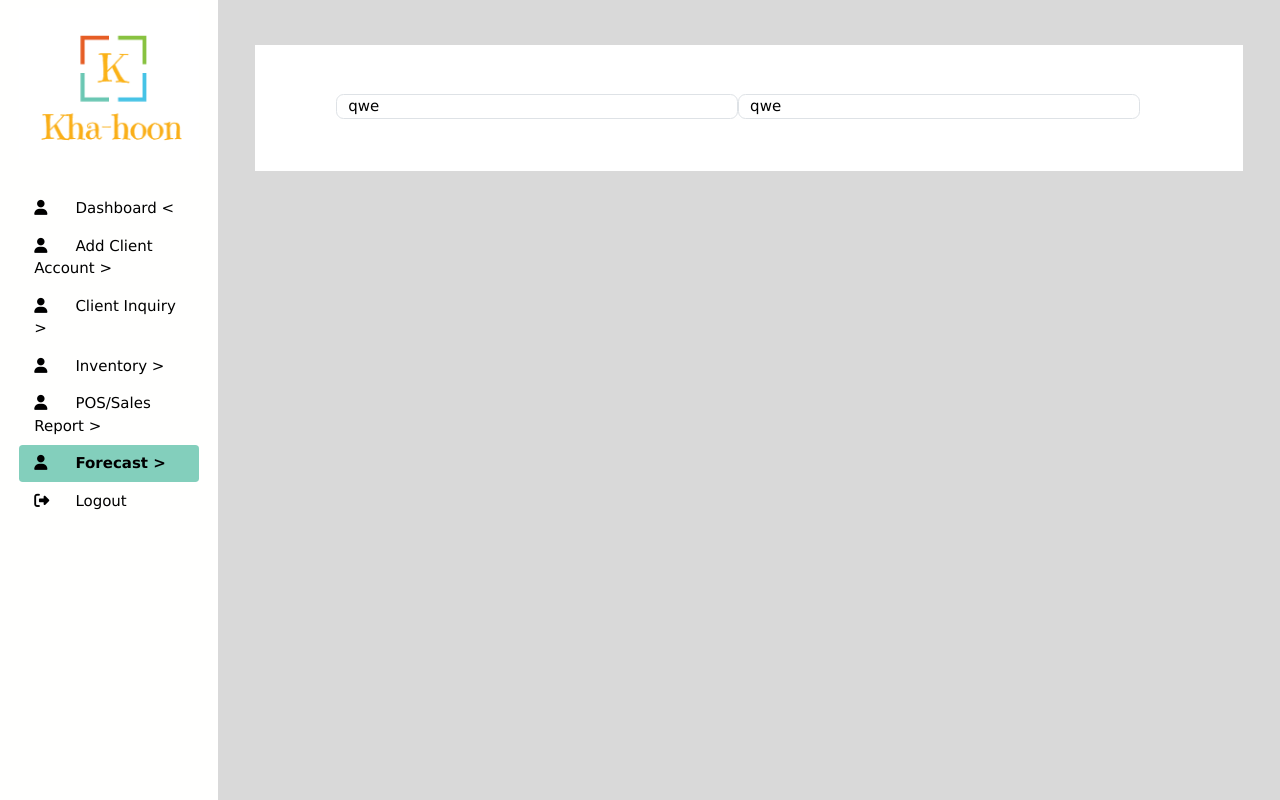
After one commit to migs017/khahoon2, a Django app: page /Forecast in a window 1280 px wide. The commit adds this page. Run offline with Django 4.2, Linux system fonts and the light colour scheme; some libraries are stand-ins or nearby versions.

Commit message:
add forecasting view

```diff
--- a/myproject/admin_login/templates/add_client.html
+++ b/myproject/admin_login/templates/add_client.html
@@ -24,7 +24,7 @@
                   <a class="nav-link" id="user-profile" href="/POS"><i class="fa fa-user fa-fw" aria-hidden="true" style="width:25%;text-align:left;"></i><span class="ms-1 d-none d-sm-inline" >POS/Sales Report ></span></a>
               </li>
               <li class="nav-item">
-                  <a class="nav-link" id="user-profile" href="#"><i class="fa fa-user fa-fw" aria-hidden="true" style="width:25%;text-align:left;"></i><span class="ms-1 d-none d-sm-inline" >Forecast ></span></a>
+                  <a class="nav-link" id="user-profile" href="/Forecast"><i class="fa fa-user fa-fw" aria-hidden="true" style="width:25%;text-align:left;"></i><span class="ms-1 d-none d-sm-inline" >Forecast ></span></a>
               </li>
               <!--dropdown-->
               <li class="nav-item">
--- a/myproject/admin_login/templates/admin_dashboard.html
+++ b/myproject/admin_login/templates/admin_dashboard.html
@@ -62,7 +62,7 @@
                     <a href="/POS"><img src="{% static 'images/sales.JPG'%}"></a>
                 </div>
                 <div class="col-sm-4 bg-white">
-                    <a href=""><img src="{% static 'images/forecast.JPG'%}"></a>
+                    <a href="/Forecast"><img src="{% static 'images/forecast.JPG'%}"></a>
                 </div>
             </div>
         </div>
--- /dev/null
+++ b/myproject/admin_login/templates/admin_forecast.html
@@ -0,0 +1,49 @@
+{% extends 'admin_base.html' %}
+{% load static %}
+{% block title %}Forecasting{% endblock %}
+
+{% block sidebar %}
+    <!--sidebar-->
+       <div class="sidebar" id="sidebar_nav" style="background-color:#FFFFFE;padding-left:1.5%;padding-right:1.5%;width:20%;">
+        <div class="header-box py-2"> <!--logo-->
+            <img src="{% static 'images/logo.png'%}" class="card-img-top" alt="...">
+        </div>
+            <ul class="nav nav-pills pt-4">
+                <li class="nav-item">
+                    <a class="nav-link" id="user-profile" href="/Dashboard"><i class="fa fa-user fa-fw" aria-hidden="true" style="width:25%;text-align:left;"></i><span class="ms-1 d-none d-sm-inline" >Dashboard <</span></a>
+                </li>
+                <li class="nav-item">
+                    <a class="nav-link" id="user-profile" href="/Add_client"><i class="fa fa-user fa-fw" aria-hidden="true" style="width:25%;text-align:left;"></i><span class="ms-1 d-none d-sm-inline" >Add Client Account ></span></a>
+                </li>
+                <li class="nav-item">
+                    <a class="nav-link " id="user-profile" href="/Inquiry"><i class="fa fa-user fa-fw" aria-hidden="true" style="width:25%;text-align:left;"></i><span class="ms-1 d-none d-sm-inline" >Client Inquiry ></span></a>
+                </li>
+                <li class="nav-item">
+                    <a class="nav-link" id="user-profile" href="/Inventory"><i class="fa fa-user fa-fw" aria-hidden="true" style="width:25%;text-align:left;"></i><span class="ms-1 d-none d-sm-inline" >Inventory ></span></a>
+                </li>
+                <li class="nav-item">
+                    <a class="nav-link" id="user-profile" href="/POS"><i class="fa fa-user fa-fw" aria-hidden="true" style="width:25%;text-align:left;"></i><span class="ms-1 d-none d-sm-inline" >POS/Sales Report ></span></a>
+                </li>
+                <li class="nav-item">
+                    <a class="nav-link active" id="user-profile" href="#"><i class="fa fa-user fa-fw" aria-hidden="true" style="width:25%;text-align:left;"></i><span class="ms-1 d-none d-sm-inline" >Forecast ></span></a>
+                </li>
+                <!--dropdown-->
+                <li class="nav-item">
+                    <!-- <div class="position-absolute bottom-0 start-0 pb-4" style="padding-left:1%;width:8%;">  -->
+                    <a class="nav-link" href="#"><i class="fa fa-sign-out fa-fw" aria-hidden="true" style="width:25%;text-align:left;"></i><span class="ms-1 d-none d-sm-inline">Logout</span></a>
+                    <!-- </div> -->
+                </li>
+            </ul>
+    </div>
+    <!--sidebar-->
+{% endblock %}
+{% block content %}
+<div class="container-fluid" style="background-color:#D9D9D9;">
+    <div class="row mx-auto mt-5" style="width:95%;background: white;padding-bottom:5%;">
+        <div class="row justify-content-md-center" style="margin-top: 5%;">
+            <div class="col-sm-5 border">qwe</div>
+            <div class="col-sm-5 border">qwe</div>
+        </div>
+    </div>
+</div>
+{% endblock %}
--- a/myproject/admin_login/templates/admin_inquiry.html
+++ b/myproject/admin_login/templates/admin_inquiry.html
@@ -43,7 +43,7 @@
                         <a class="nav-link" id="user-profile" href="/POS"><i class="fa fa-user fa-fw" aria-hidden="true" style="width:25%;text-align:left;"></i><span class="ms-1 d-none d-sm-inline" >POS/Sales Report ></span></a>
                     </li>
                     <li class="nav-item">
-                        <a class="nav-link" id="user-profile" href="#"><i class="fa fa-user fa-fw" aria-hidden="true" style="width:25%;text-align:left;"></i><span class="ms-1 d-none d-sm-inline" >Forecast ></span></a>
+                        <a class="nav-link" id="user-profile" href="/Forecast"><i class="fa fa-user fa-fw" aria-hidden="true" style="width:25%;text-align:left;"></i><span class="ms-1 d-none d-sm-inline" >Forecast ></span></a>
                     </li>
                     <!--dropdown-->
                     <li class="nav-item">
--- a/myproject/admin_login/templates/admin_inventory.html
+++ b/myproject/admin_login/templates/admin_inventory.html
@@ -60,7 +60,7 @@
                     <!--dropdown-->
                     <li class="nav-item">
                         <!-- <div class="position-absolute bottom-0 start-0 pb-4" style="padding-left:1%;width:8%;">  -->
-                        <a class="nav-link" href="#"><i class="fa fa-sign-out fa-fw" aria-hidden="true" style="width:25%;text-align:left;"></i><span class="ms-1 d-none d-sm-inline">Logout</span></a>
+                        <a class="nav-link" id="user-profile" href="/Forecast"><i class="fa fa-user fa-fw" aria-hidden="true" style="width:25%;text-align:left;"></i><span class="ms-1 d-none d-sm-inline" >Forecast ></span></a>
                         <!-- </div> -->
                     </li>
                 </ul>
--- a/myproject/admin_login/templates/admin_pos.html
+++ b/myproject/admin_login/templates/admin_pos.html
@@ -49,7 +49,7 @@
                     <!--dropdown-->
                     <li class="nav-item">
                         <!-- <div class="position-absolute bottom-0 start-0 pb-4" style="padding-left:1%;width:8%;">  -->
-                        <a class="nav-link" href="#"><i class="fa fa-sign-out fa-fw" aria-hidden="true" style="width:25%;text-align:left;"></i><span class="ms-1 d-none d-sm-inline">Logout</span></a>
+                        <a class="nav-link" id="user-profile" href="/Forecast"><i class="fa fa-user fa-fw" aria-hidden="true" style="width:25%;text-align:left;"></i><span class="ms-1 d-none d-sm-inline" >Forecast ></span></a>
                         <!-- </div> -->
                     </li>
                 </ul>
--- a/myproject/admin_login/templates/admin_reply.html
+++ b/myproject/admin_login/templates/admin_reply.html
@@ -25,7 +25,7 @@
                 <a class="nav-link" id="user-profile" href="/POS"><i class="fa fa-user fa-fw" aria-hidden="true" style="width:25%;text-align:left;"></i><span class="ms-1 d-none d-sm-inline" >POS/Sales Report ></span></a>
             </li>
             <li class="nav-item">
-                <a class="nav-link" id="user-profile" href="#"><i class="fa fa-user fa-fw" aria-hidden="true" style="width:25%;text-align:left;"></i><span class="ms-1 d-none d-sm-inline" >Forecast ></span></a>
+                <a class="nav-link" id="user-profile" href="/Forecast"><i class="fa fa-user fa-fw" aria-hidden="true" style="width:25%;text-align:left;"></i><span class="ms-1 d-none d-sm-inline" >Forecast ></span></a>
             </li>
             <!--dropdown-->
             <li class="nav-item">
--- a/myproject/admin_login/urls.py
+++ b/myproject/admin_login/urls.py
@@ -11,6 +11,7 @@ urlpatterns = [
     path('Inquiry', views.inquiry, name='inquiry'),
     path('inquiryView/<int:num>', views.inquiryView, name='inquiryView'),
     path('Inventory', views.inventory_view, name='inventory'),
+    path('Forecast', views.forecast, name='forecast'),
     path('POS', views.pos, name='pos'),
     # path('sign',views.sign,),
 ]
--- a/myproject/admin_login/views.py
+++ b/myproject/admin_login/views.py
@@ -121,7 +121,9 @@ def inventory_view(request):
     else:
         return HttpResponse(template.render(context,request))
 
-
+def forecast(request):
+    template = loader.get_template('admin_forecast.html')
+    return HttpResponse(template.render())
 
     # inventory_obj = inventory.objects.all()
     # return HttpResponse(inventory_obj)
```
